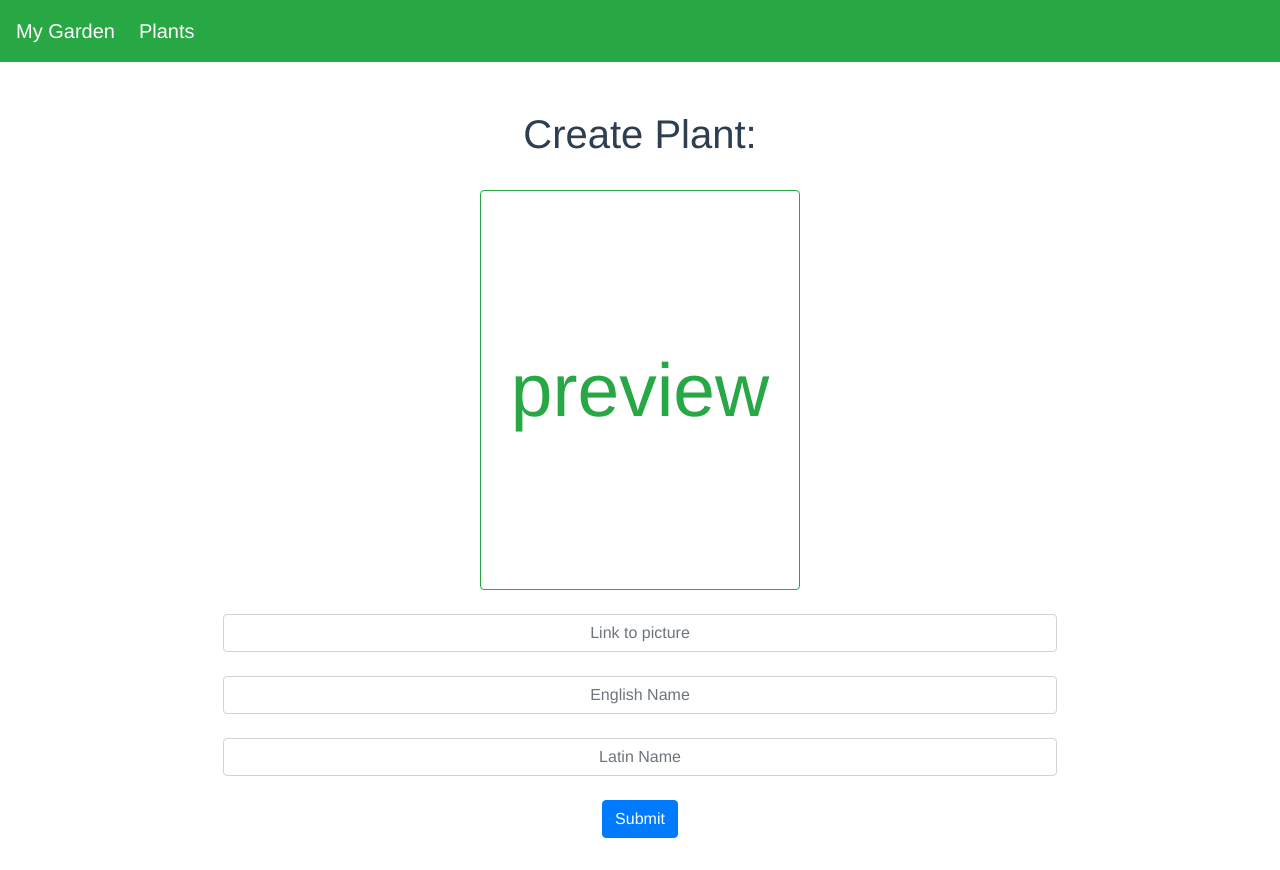
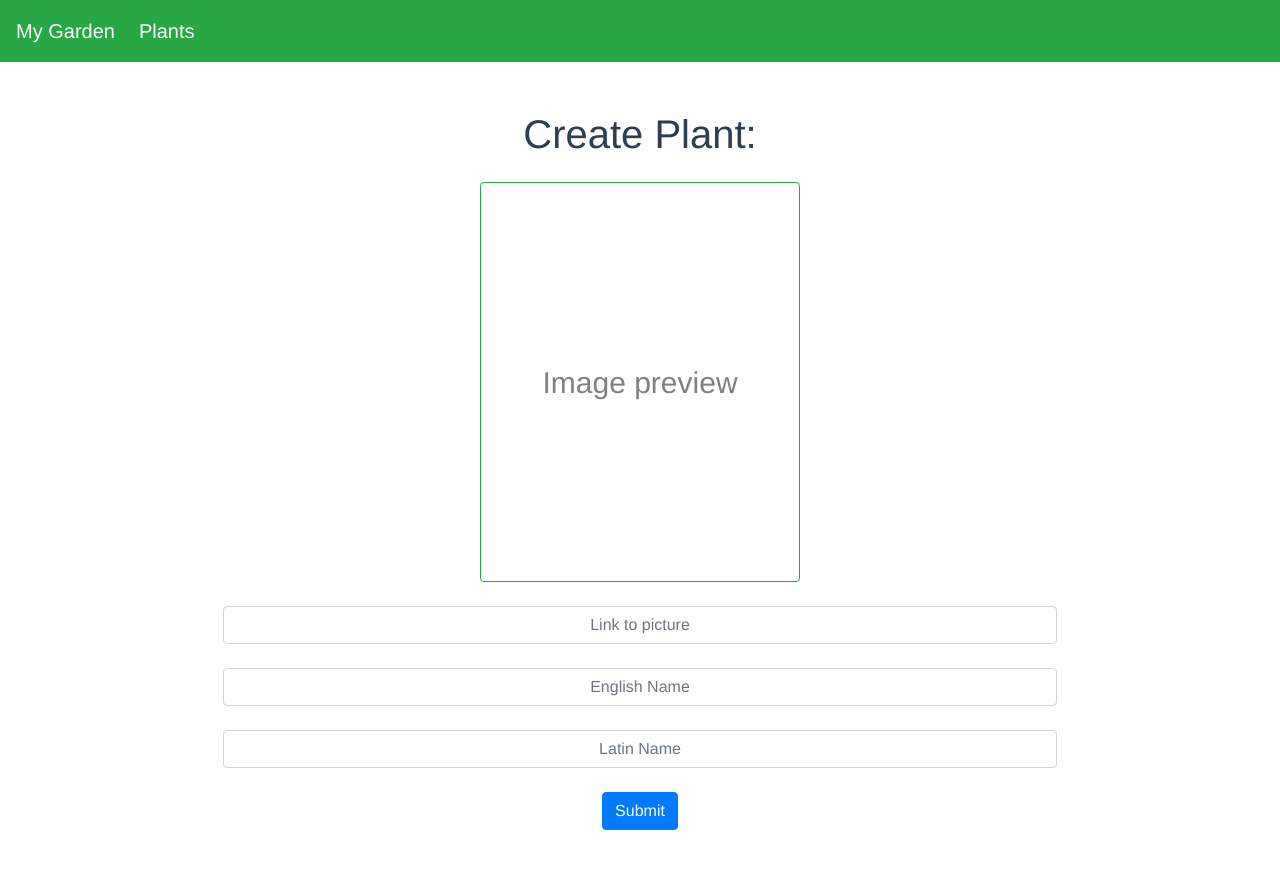
Before and after one commit to coderman17/my-garden, a Vue app in the folder ui/my-garden/: page /#/PlantForm in a window 1280 px wide. Built offline with nearby package versions, Linux system fonts and the light colour scheme.

Commit message:
delete button added and plantImage componentised

```diff
--- a/ui/my-garden/src/components/plant.vue
+++ b/ui/my-garden/src/components/plant.vue
@@ -1,17 +1,7 @@
 <template>
-  <div class="plant col-12 col-lg-4 col-xl-3 col-md-6 col-sm-12">
+  <div>
     <router-link :to="{name: 'ShowPlant', params: {id: plant.id}}">
-      <div v-if="plant.imageLink !== 'add'">
-        <div v-if="this.brokenImage === false">
-          <img class="rounded mt-3" v-bind:src=plant.imageLink ref="img" @error="imageLoadError">
-        </div>
-        <div v-else>
-          <div class='brokenImage mt-3 border border-success rounded'>Broken image link</div>
-        </div>
-      </div>
-      <div v-else>
-        <div class='add mt-3 border border-success rounded'>+</div>
-      </div>
+      <plantImage :imageLink=plant.imageLink></plantImage>
       <h1 class="mt-2 mb-0">{{ plant.englishName }}</h1>
       <h2 class="font-italic mb-4">{{ plant.latinName }}</h2>
     </router-link>
@@ -19,8 +9,13 @@
 </template>
 
 <script>
+import plantImage from '@/components/plantImage.vue'
+
 export default {
   name: 'plant',
+  components: {
+    plantImage
+  },
   props: ['plant'],
   data() {
     return {
@@ -42,25 +37,6 @@ export default {
   cursor: pointer;
   color: #006d00;
 }
-.plant img, .plant .add, .plant .brokenImage {
-  width: 320px;
-  height: 400px;
-  object-fit: cover;
-  max-width: 100%;
-  /*max-width: 320px;*/
-}
-.add, .brokenImage {
-  font-size: 200px;
-  display: flex;
-  justify-content: center;
-  align-items: center;
-  /*color: #006d00;*/
-  margin: auto;
-}
-.brokenImage {
-  font-size: 30px;
-  color: grey;
-}
 .plant:hover {
   opacity: 80%;
   /*background-color: #28a745;*/
--- /dev/null
+++ b/ui/my-garden/src/components/plantImage.vue
@@ -0,0 +1,55 @@
+<template>
+  <div id="imageContainer">
+      <img v-if="this.check === true" class="rounded mt-3" :src="imageLink" ref="img" @error="imageLoadError">
+      <div v-if="this.imageMessage === true" class='bg-white brokenImage mt-3 border border-success rounded'>{{msg}}</div>
+  </div>
+</template>
+
+<script>
+export default {
+  name: 'plantImage',
+  props: ['imageLink'],
+  data() {
+    return {
+      imageMessage : false,
+      check: true,
+      msg: 'Image preview'
+    }
+  },
+  methods: {
+    recheck() {
+      if(this.imageLink === '') {
+        this.msg = 'Image preview'
+        this.imageMessage = true;
+      } else {
+        this.imageMessage = false;
+        this.check = true;
+      }
+    },
+    imageLoadError() {
+      this.check = false
+      if(this.imageLink !== '') {
+        this.msg = 'Broken image link'
+      }
+      this.imageMessage = true;
+    }
+  }
+}
+</script>
+
+<style scoped>
+img, .brokenImage {
+  width: 320px;
+  height: 400px;
+  object-fit: cover;
+  max-width: 100%;
+}
+.brokenImage {
+  font-size: 30px;
+  display: flex;
+  justify-content: center;
+  align-items: center;
+  margin: auto;
+  color: grey;
+}
+</style>
--- a/ui/my-garden/src/views/PlantForm.vue
+++ b/ui/my-garden/src/views/PlantForm.vue
@@ -2,15 +2,10 @@
   <div class="plants container-fluid">
     <heading>Create Plant:</heading>
     <div class="plantsContainer row justify-content-center">
-      <div v-if="imageLink === ''">
-        <div class='add mt-4 border border-success rounded'>preview</div>
-      </div>
-      <div v-else>
-        <img class="rounded mt-4" @error="imageLoadError" :src=imageLink>
-      </div>
-      <form class="col-12" @submit.prevent="processForm" method="get">
+      <plantImage ref="plantImage" :imageLink=this.imageLink></plantImage>
+      <form class="col-12 mb-4" @submit.prevent="processForm" method="get">
         <div class="form-group">
-          <input type="text" class="mt-4 text-center form-control offset-md-2 col-md-8" id="imageLink" aria-describedby="imageLink" placeholder="Link to picture" v-model="imageLink">
+          <input v-on:blur="recheckImage" type="text" class="mt-4 text-center form-control offset-md-2 col-md-8" id="imageLink" aria-describedby="imageLink" placeholder="Link to picture" v-model="imageLink">
           <input type="text" class="mt-4 text-center form-control offset-md-2 col-md-8" id="englishName" aria-describedby="englishName" placeholder="English Name" v-model="englishName">
           <input type="text" class="mt-4 text-center form-control offset-md-2 col-md-8" id="latinName" aria-describedby="latinName" placeholder="Latin Name" v-model="latinName">
           <button type="submit" class="mt-4 btn btn-primary">Submit</button>
@@ -24,6 +19,7 @@
 // @ is an alias to /src
 import router from '@/router'
 import heading from '@/components/heading.vue'
+import plantImage from "@/components/plantImage";
 
 export default {
   name: 'PlantForm',
@@ -38,7 +34,8 @@ export default {
   },
   props: ['plant'],
   components: {
-      heading
+    plantImage,
+    heading
   },
   mounted() {
     if(this.plant !== undefined){
@@ -50,6 +47,9 @@ export default {
     }
   },
   methods: {
+    recheckImage() {
+      this.$refs.plantImage.recheck();
+    },
     processForm(){
       this.responseAvailable = false;
       this.requestOptions = {
--- a/ui/my-garden/src/views/Plants.vue
+++ b/ui/my-garden/src/views/Plants.vue
@@ -5,7 +5,7 @@
     Garden Plants:
   </h1>
     <div class="plantsContainer row">
-      <plant v-for="plant in plants" :key="plant.id" v-bind:plant="plant"></plant>
+      <plant class="plant col-12 col-lg-4 col-xl-3 col-md-6 col-sm-12" v-for="plant in plants" :key="plant.id" v-bind:plant="plant"></plant>
     </div>
     <router-link to="/PlantForm">
       <floatingActionButton>
--- a/ui/my-garden/src/views/ShowPlant.vue
+++ b/ui/my-garden/src/views/ShowPlant.vue
@@ -2,23 +2,20 @@
   <div class="plants container-fluid">
     <heading>Plant Details:</heading>
     <div class="plantsContainer row justify-content-center">
-      <plant v-bind:plant="plant"></plant>
+      <plant class="col-12" v-bind:plant="plant"></plant>
+      <button v-on:click=this.delete class="col-3 col-sm-2 pr-0 pl-0 col-md-1 mt-4 mr-5 btn btn-danger">Delete</button>
+      <router-link class="col-3 col-sm-2 pr-0 pl-0 col-md-1 mt-4" :to="{name: 'PlantForm', params: {plant: plant}}">
+        <button type="submit" class="btn btn-primary" style="width:100%;">Edit</button>
+      </router-link>
     </div>
-<!--    <router-link to="/PlantForm">-->
-    <router-link :to="{name: 'PlantForm', params: {plant: plant}}">
-<!--      <floatingActionButton @click="this.$router.push({name:'PlantForm', params:{plant}});">-->
-      <floatingActionButton>
-        <img src="@/assets/pencil transparent2.png">
-      </floatingActionButton>
-    </router-link>
   </div>
 </template>
 
 <script>
 // @ is an alias to /src
 import plant from '@/components/plant.vue'
-import floatingActionButton from '@/components/floatingActionButton.vue'
 import heading from '@/components/heading.vue'
+import router from "@/router";
 
 export default {
   name: 'Plants',
@@ -30,8 +27,15 @@ export default {
   },
   components: {
     plant,
-    floatingActionButton,
     heading
+  },
+  methods: {
+    delete() {
+      fetch("http://localhost/api/plant?id=" + this.$route.params.id, {
+        "method": "DELETE",
+      });
+      router.push('/Plants');
+    }
   },
   mounted() {
     this.responseAvailable = false;
```
